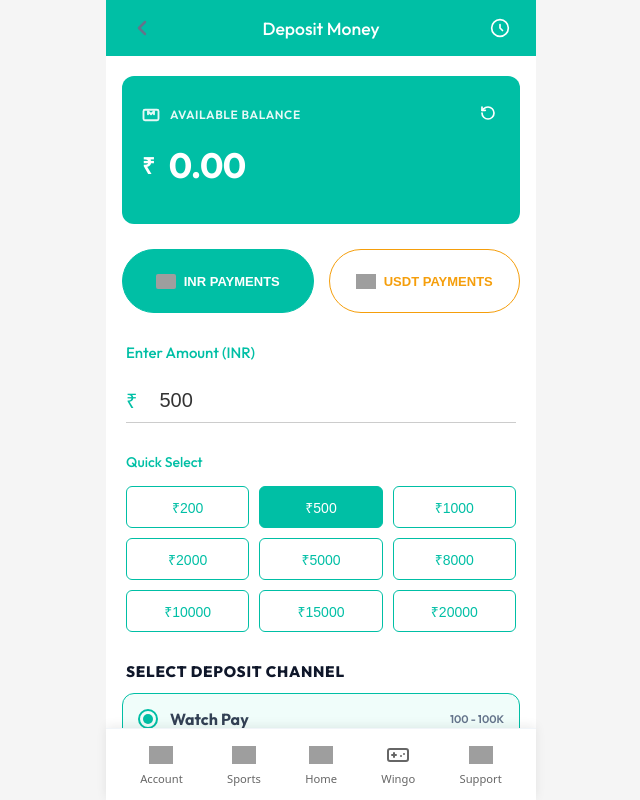
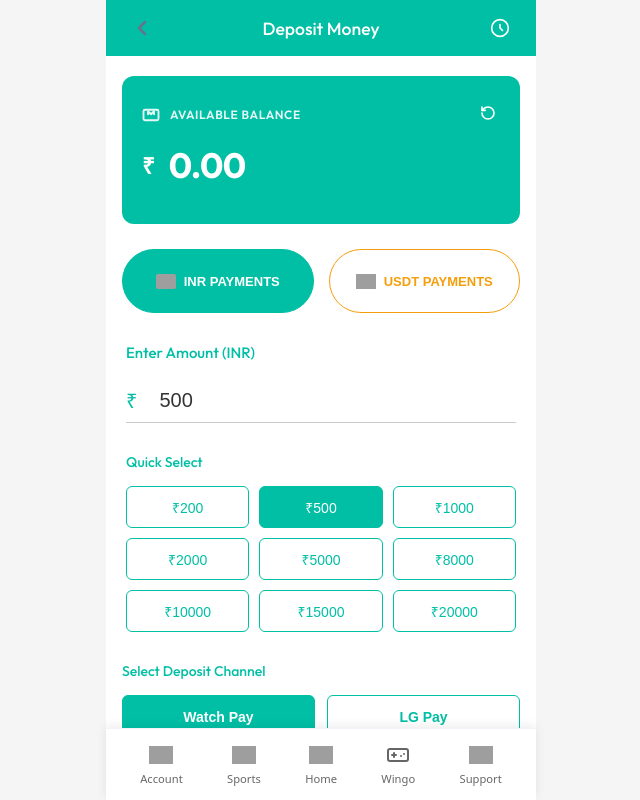
Before and after one commit to ritikgchoudhary/todaaaple, a Vue app in the folder frontend-vue/: page /deposit in a window 1280 px wide. Shown: the top 800 px of the page, without its empty margins (319-959 px from the left). Built offline with nearby package versions, Linux system fonts and the light colour scheme; no server answers; sample sign-in values are in the browser's storage; grey boxes are pictures that could not be loaded.

Commit message:
auto-update: sync changes 2026-03-13 16:16:01

```diff
--- a/frontend-vue/src/views/DepositView.vue
+++ b/frontend-vue/src/views/DepositView.vue
@@ -78,24 +78,18 @@
           </div>
         </div>
 
-        <div class="channel-header compact-header">
-          <div class="section-title">Select Deposit Channel</div>
-        </div>
-
-        <div class="methods-list-modern">
-          <div
+        <div class="quick-select-label" style="margin-top: 10px;">Select Deposit Channel</div>
+        <div class="chips-grid-modern gateway-grid">
+          <button
             v-for="gateway in gatewayList"
             :key="gateway"
-            class="method-list-item"
+            class="modern-chip gateway-chip"
             :class="{ 'active': selectedGateway === gateway.toLowerCase() }"
             @click="selectedGateway = gateway.toLowerCase()"
           >
-            <div class="m-radio">
-              <div class="m-radio-inner"></div>
-            </div>
-            <div class="m-name">{{ GATEWAY_LABELS[gateway.toLowerCase()] || gateway }}</div>
-            <div class="m-limit">{{ getLimits(gateway) }}</div>
-          </div>
+            <div class="g-name">{{ GATEWAY_LABELS[gateway.toLowerCase()] || gateway }}</div>
+            <div class="g-limit">{{ getLimits(gateway) }}</div>
+          </button>
         </div>
 
         <button class="modern-deposit-btn" :disabled="loading || !amount || amount < 200" @click="handleRecharge">
@@ -537,55 +531,25 @@ onMounted(() => {
   color: #fff;
 }
 
-.methods-list-modern {
+.gateway-grid {
+  grid-template-columns: repeat(2, 1fr);
+  gap: 12px;
+}
+.gateway-chip {
+  height: 60px;
   display: flex;
   flex-direction: column;
-  gap: 12px;
-  margin-bottom: 30px;
-}
-.method-list-item {
-  display: flex;
-  align-items: center;
-  padding: 15px;
-  background: #f8fafc;
-  border: 1px solid #e2e8f0;
-  border-radius: 12px;
-  cursor: pointer;
-}
-.method-list-item.active {
-  border-color: #00bfa5;
-  background: #f0fdfa;
-}
-.m-radio {
-  width: 20px;
-  height: 20px;
-  border: 2px solid #ccc;
-  border-radius: 50%;
-  margin-right: 12px;
-  display: flex;
   align-items: center;
   justify-content: center;
+  gap: 4px;
 }
-.method-list-item.active .m-radio {
-  border-color: #00bfa5;
+.g-name {
+  font-size: 14px;
+  font-weight: 700;
 }
-.m-radio-inner {
-  width: 10px;
-  height: 10px;
-  border-radius: 50%;
-  background: transparent;
-}
-.method-list-item.active .m-radio-inner {
-  background: #00bfa5;
-}
-.m-name {
-  flex: 1;
-  font-weight: 700;
-  color: #334155;
-}
-.m-limit {
+.g-limit {
   font-size: 11px;
-  color: #64748b;
+  opacity: 0.8;
   font-weight: 600;
 }
 
```
